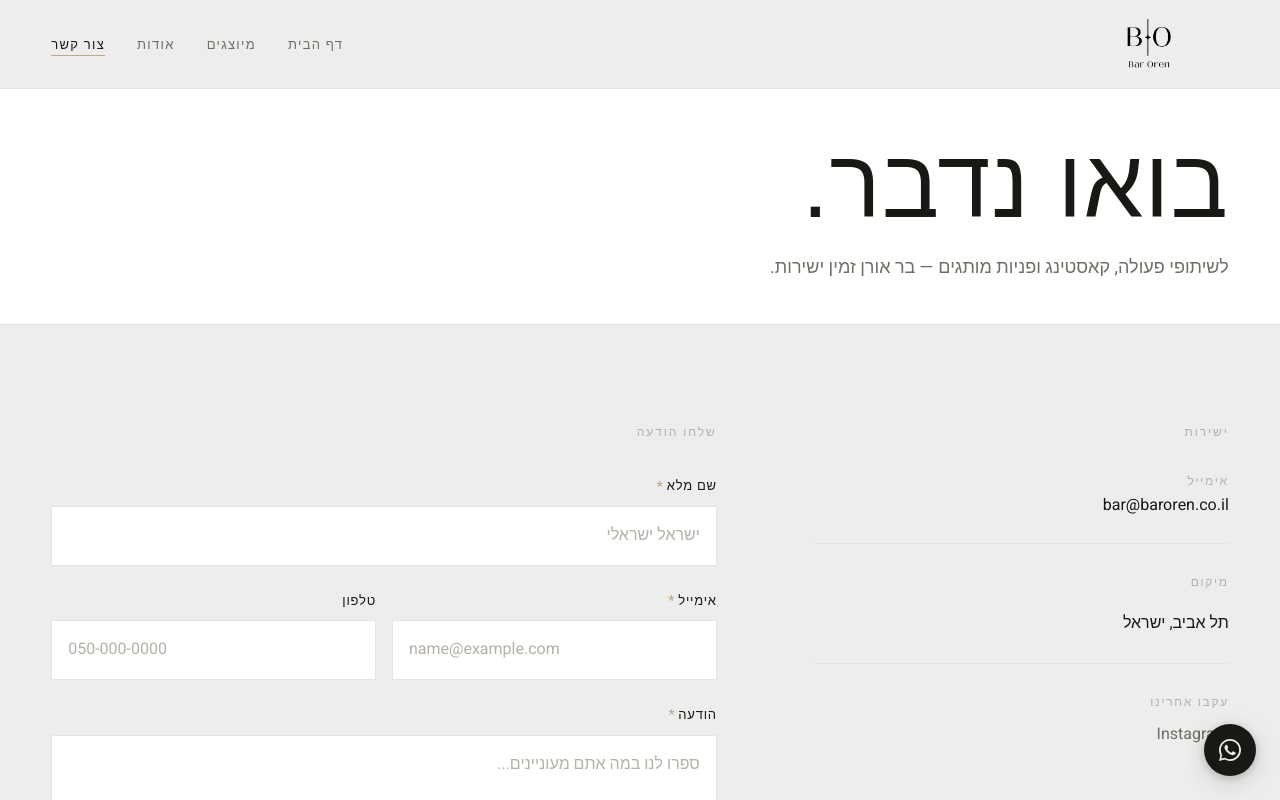
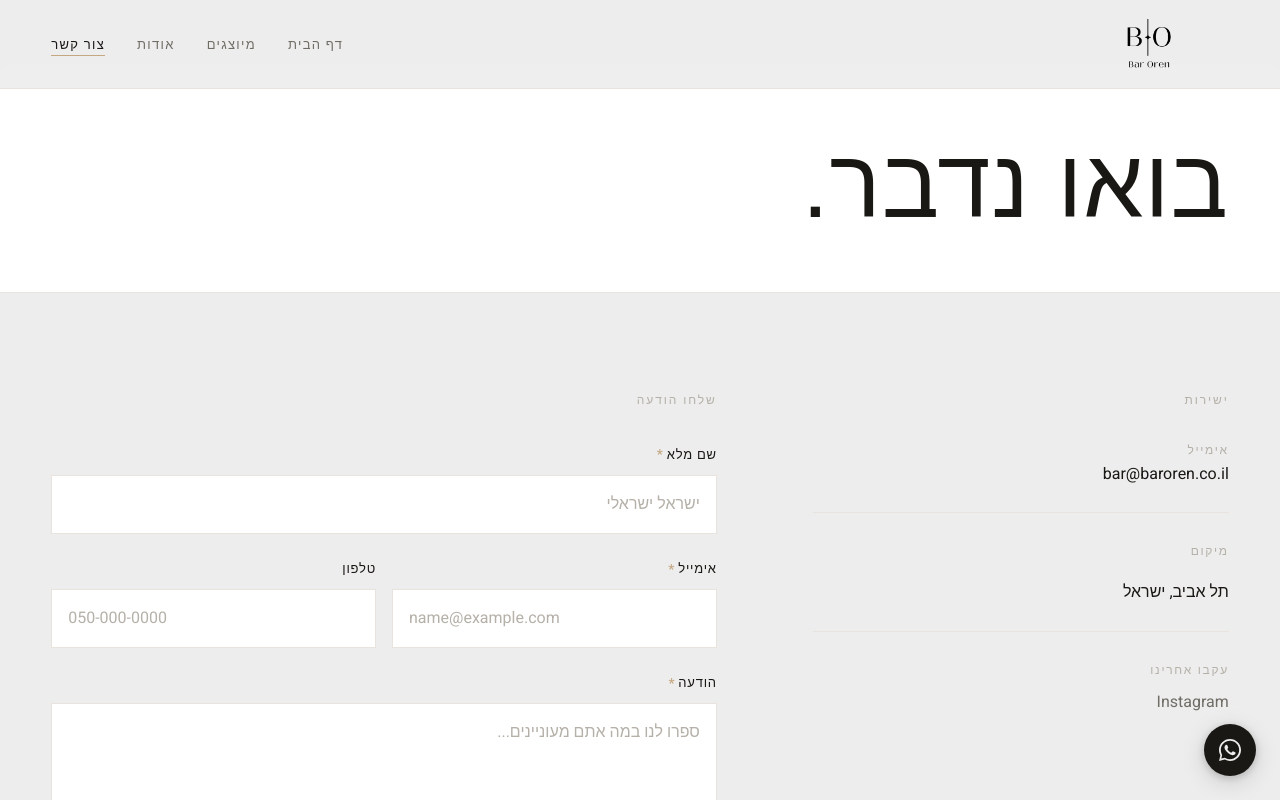
Before and after one commit to baroren298/bar-oren-agency, a Next.js app: page /contact in a window 1280 px wide. Shown: the top 800 px of the page. Built offline with nearby package versions, Linux system fonts and the light colour scheme; a web font is replaced by a local one.

Commit message:
Remove contact page intro sentence

```diff
--- a/app/contact/page.jsx
+++ b/app/contact/page.jsx
@@ -32,7 +32,7 @@ export default function ContactPage() {
       <div className={styles.pageHeader}>
         <div className="container">
           <h1 className={styles.headline}>{contactPage.headline}</h1>
-          <p className={styles.subheadline}>{contactPage.subheadline}</p>
+          {/* subheadline hidden for launch — text kept in siteConfig.contactPage.subheadline */}
         </div>
       </div>
 
```
